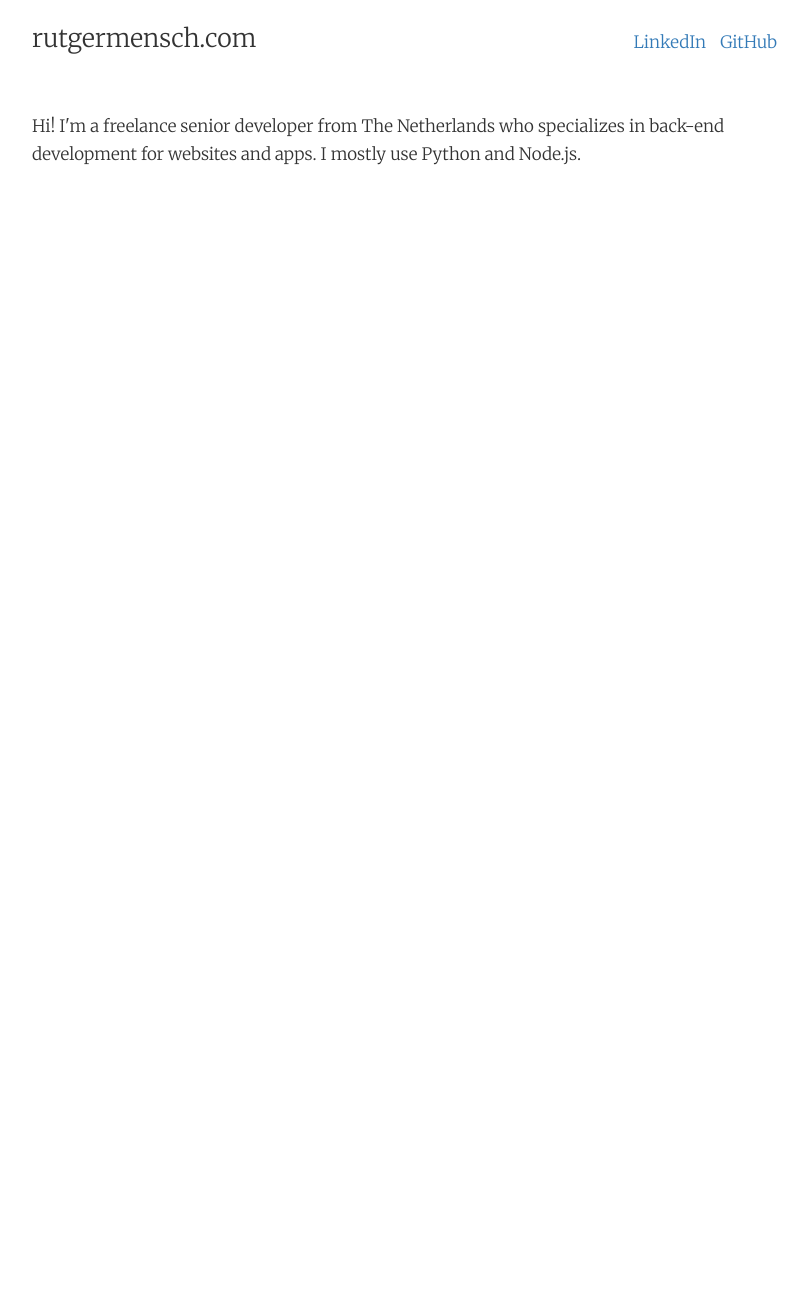
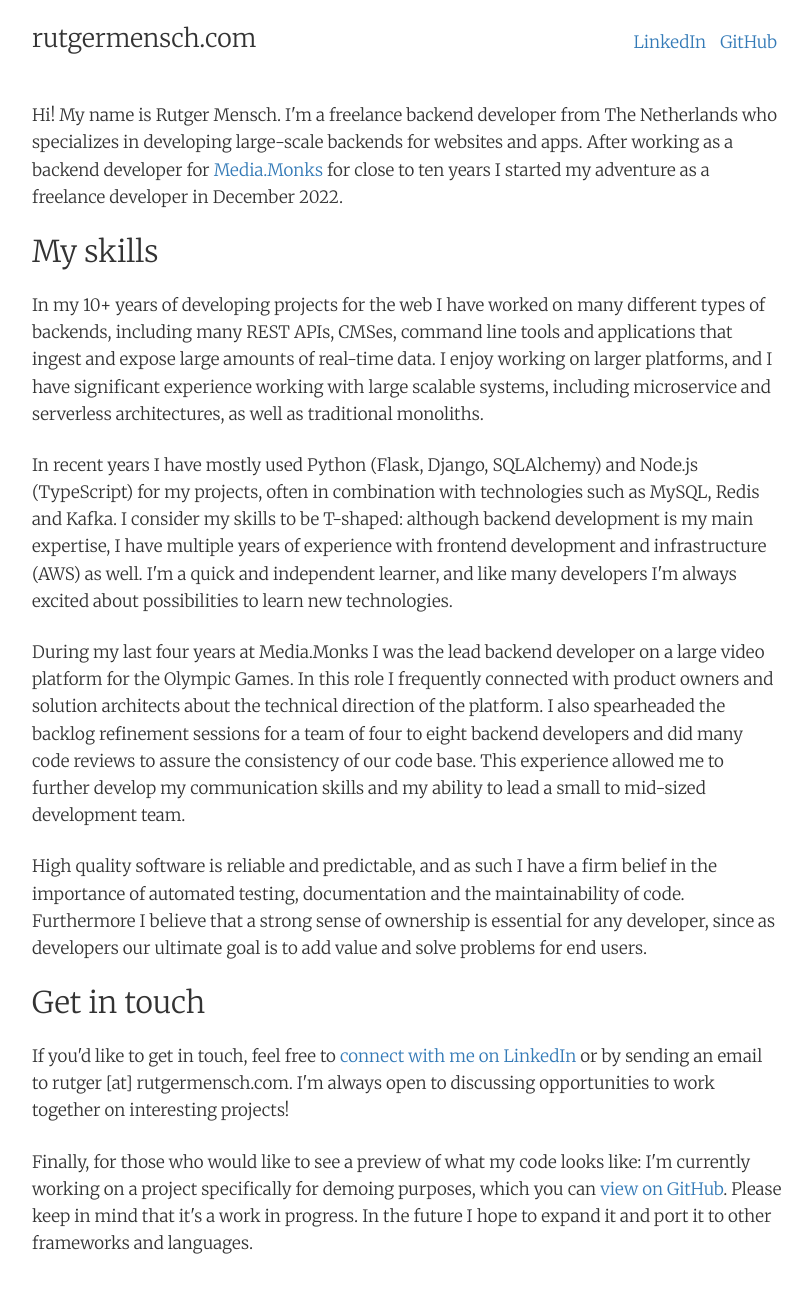
Before and after one commit to deMenschRutger/deMenschRutger.github.io, a plain HTML site: page index.html in a window 1280 px wide. Shown: the whole page, without its empty margins (233-1045 px from the left). Before the commit the page ends 800 px from the top, so only its background shows below. Drawn offline with nearby package versions, Linux system fonts and the light colour scheme.

Commit message:
Add sections on skills and how to get in touch

```diff
--- a/index.html
+++ b/index.html
@@ -32,10 +32,64 @@
     </div>
     <div class="row">
         <div class="col-sm-10 col-sm-offset-1 col-md-8 col-md-offset-2">
-            <br>
             <p>
-                Hi! I'm a freelance senior developer from The Netherlands who specializes in
-                back-end development for websites and apps. I mostly use Python and Node.js.
+                Hi! My name is Rutger Mensch. I'm a freelance backend developer from
+                The Netherlands who specializes in developing large-scale backends for
+                websites and apps. After working as a backend developer for
+                <a href="https://media.monks.com/">Media.Monks</a> for close to ten
+                years I started my adventure as a freelance developer in December 2022.
+            </p>
+            <h2>My skills</h2>
+            <p>
+                In my 10+ years of developing projects for the web I have worked on many
+                different types of backends, including many REST APIs, CMSes, command
+                line tools and applications that ingest and expose large amounts of
+                real-time data. I enjoy working on larger platforms, and I have
+                significant experience working with large scalable systems, including
+                microservice and serverless architectures, as well as traditional
+                monoliths.
+            </p>
+            <p>
+                In recent years I have mostly used Python (Flask, Django, SQLAlchemy)
+                and Node.js (TypeScript) for my projects, often in combination with
+                technologies such as MySQL, Redis and Kafka. I consider my skills to
+                be T-shaped: although backend development is my main expertise, I have
+                multiple years of experience with frontend development and
+                infrastructure (AWS) as well. I'm a quick and independent learner, and
+                like many developers I'm always excited about possibilities to learn new
+                technologies.
+            </p>
+            <p>
+                During my last four years at Media.Monks I was the lead backend
+                developer on a large video platform for the Olympic Games. In this role
+                I frequently connected with product owners and solution architects about
+                the technical direction of the platform. I also spearheaded the backlog
+                refinement sessions for a team of four to eight backend developers and
+                did many code reviews to assure the consistency of our code base. This
+                experience allowed me to further develop my communication skills and my
+                ability to lead a small to mid-sized development team.
+            </p>
+            <p>
+                High quality software is reliable and predictable, and as such I have a
+                firm belief in the importance of automated testing, documentation and
+                the maintainability of code. Furthermore I believe that a strong sense
+                of ownership is essential for any developer, since as developers our
+                ultimate goal is to add value and solve problems for end users.
+            </p>
+            <h2>Get in touch</h2>
+            <p>
+                If you'd like to get in touch, feel free to
+                <a href="https://www.linkedin.com/in/rutgermensch/">connect with me on LinkedIn</a>
+                or by sending an email to rutger [at] rutgermensch.com. I'm always open
+                to discussing opportunities to work together on interesting projects!
+            </p>
+            <p>
+                Finally, for those who would like to see a preview of what my code looks
+                like: I'm currently working on a project specifically for demoing
+                purposes, which you can
+                <a href="https://github.com/deMenschRutger/IMDbPy">view on GitHub</a>.
+                Please keep in mind that it's a work in progress. In the future I hope
+                to expand it and port it to other frameworks and languages.
             </p>
         </div>
     </div>
--- a/main.css
+++ b/main.css
@@ -11,7 +11,7 @@ h1 {
 }
 
 h2 {
-    margin-bottom: 20px;
+    margin-bottom: 24px;
 }
 
 h3 {
@@ -26,11 +26,15 @@ h4 {
 }
 
 #header {
-    margin-bottom: 20px;
+    margin-bottom: 36px;
 }
 
 nav {
     margin-top: 4px;
+}
+
+p {
+    margin-bottom: 24px;
 }
 
 @media (max-width: 767px) {
```
Also changed, not shown: 1 other file.
